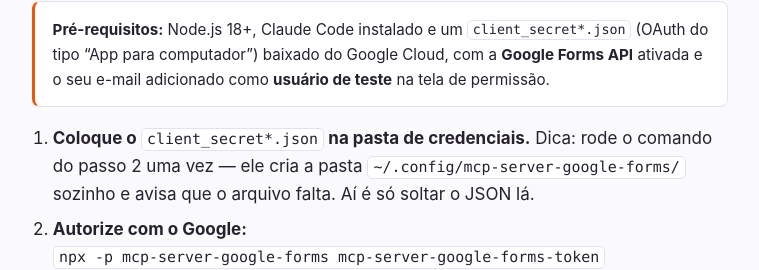
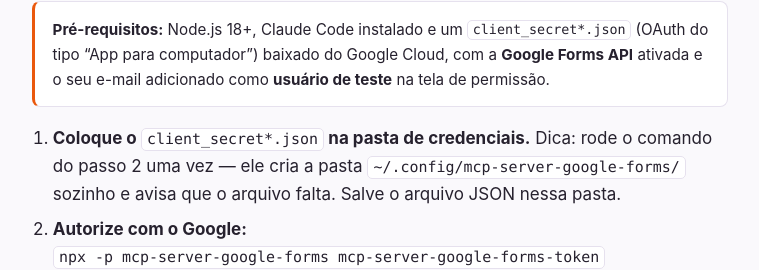
Before and after one commit to claude-book/mcp-server-google-forms, a website: page docs/rapido.html in a window 1280 px wide. Shown: the part 266-536 px from the top of the page, without its empty margins (260-1019 px from the left). Drawn offline with Linux system fonts and the light colour scheme.

Commit message:
Deixa mais clara a instrução de salvar o JSON (#4)
Claude-Session: https://claude.ai/code/session_01Eii5eS254UHVN6kAoibHyB

Co-authored-by: Claude <noreply@anthropic.com>

```diff
--- a/docs/rapido.html
+++ b/docs/rapido.html
@@ -29,7 +29,7 @@
     <li>
       <strong>Coloque o <code>client_secret*.json</code> na pasta de credenciais.</strong>
       Dica: rode o comando do passo 2 uma vez — ele cria a pasta <code>~/.config/mcp-server-google-forms/</code>
-      sozinho e avisa que o arquivo falta. Aí é só soltar o JSON lá.
+      sozinho e avisa que o arquivo falta. Salve o arquivo JSON nessa pasta.
     </li>
     <li>
       <strong>Autorize com o Google:</strong>
```
